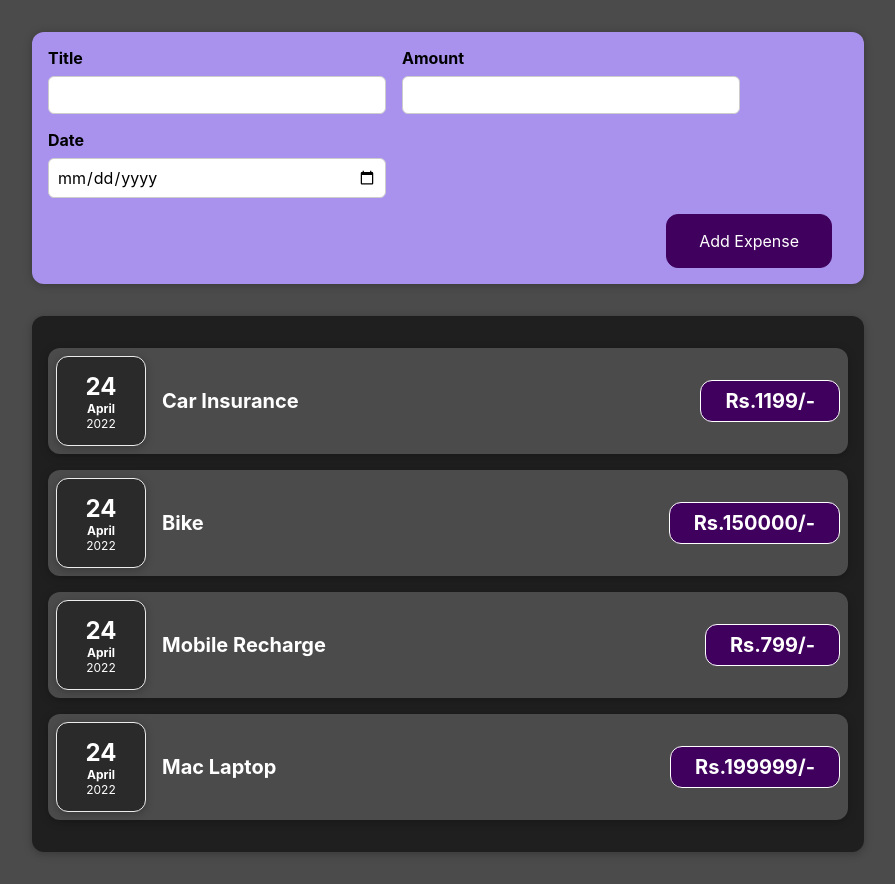
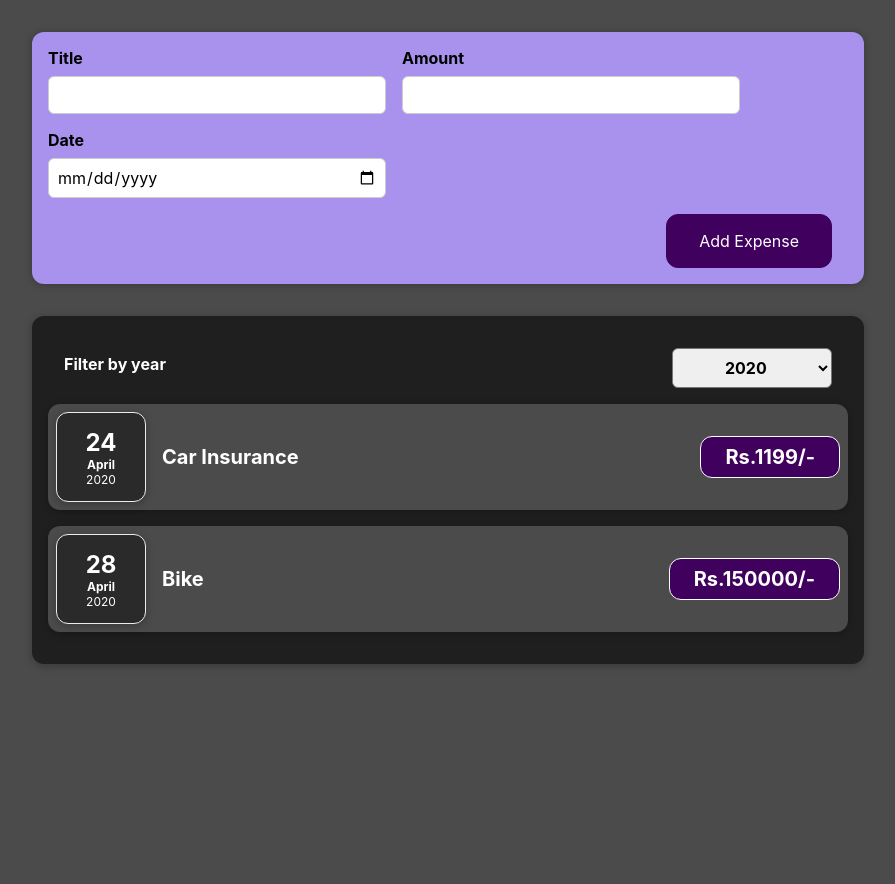
Before and after one commit to kumarmeet/REACT-APP, a React (Create React App) app: page / in a window 1280 px wide. Shown: the whole page, without its empty margins (192-1087 px from the left). After the commit the page ends 800 px from the top, so only its background shows below. Built offline with nearby package versions, Linux system fonts and the light colour scheme.

Commit message:
added ExpenseFilter component and add functionality to filter the expenses by its year and render them

```diff
--- a/src/App.js
+++ b/src/App.js
@@ -1,4 +1,4 @@
-import React from "react";
+import React, { useState } from "react";
 
 import moment from "moment";
 import { v4 as uuid } from "uuid";
@@ -7,40 +7,41 @@
 import Expenses from "./components/Expenses/Expenses";
 import NewExpense from "./components/NewExpense/NewExpense";
 
-const App = () => {
-  const expenses = [
+const DUMMY_EXPENSES = [
   {
     id: uuid(),
     title: "Car Insurance",
     amount: 1199,
-      date: moment().format("YYYY MMMM D"),
+    date: moment("2020-04-24").format("YYYY MMMM D"),
   },
 
   {
     id: uuid(),
     title: "Bike",
     amount: 150000,
-      date: moment().format("YYYY MMMM D"),
+    date: moment("2020-04-28").format("YYYY MMMM D"),
   },
 
   {
     id: uuid(),
     title: "Mobile Recharge",
     amount: 799,
-      date: moment().format("YYYY MMMM D"),
+    date: moment("2021-08-14").format("YYYY MMMM D"),
   },
 
   {
     id: uuid(),
     title: "Mac Laptop",
     amount: 199999,
-      date: moment().format("YYYY MMMM D"),
+    date: moment("2021-08-14").format("YYYY MMMM D"),
   },
 ];
 
+const App = () => {
+  const [expenses, setExpenses] = useState(DUMMY_EXPENSES);
+
   const addExpenseHandler = (expenseData) => {
-    console.log(expenseData);
-    expenses.push(expenseData);
+    setExpenses((prevExpenses) => [expenseData, ...prevExpenses]);
   };
 
   return (
--- a/src/components/Expenses/Expenses.js
+++ b/src/components/Expenses/Expenses.js
@@ -1,15 +1,33 @@
-import React from "react";
+import React, { useState } from "react";
 
 import Card from "../UI/Card";
+import ExpensesFilter from "./ExpensesFilter";
 import ExpenseItem from "./ExpenseItem";
 
 const Expenses = (props) => {
+  const [filteredYear, setFilteredYear] = useState("2020");
+
+  const filterChangeHandler = (selectedYear) => {
+    setFilteredYear(selectedYear);
+  };
+
+  const filteredExpenses = props.expense.filter((expense) => {
+    return filteredYear === expense.date.split(" ")[0]; //get only year
+  });
+
   return (
-    <Card className="expenses">
-      {props.expense.map((value) => {
-        return <ExpenseItem expenseItems={value} key={value.id} />;
-      })}
-    </Card>
+    <div>
+      <Card className="expenses">
+        <ExpensesFilter
+          onSelected={filteredYear}
+          onChangeFilter={filterChangeHandler}
+        />
+
+        {filteredExpenses.map((value) => {
+          return <ExpenseItem expenseItems={value} key={value.id} />;
+        })}
+      </Card>
+    </div>
   );
 };
 
--- /dev/null
+++ b/src/components/Expenses/ExpensesFilter.css
@@ -0,0 +1,24 @@
+.expenses-filter {
+  color: white;
+  padding: 0 1rem;
+}
+
+.expenses-filter__control {
+  display: flex;
+  width: 100%;
+  align-items: center;
+  justify-content: space-between;
+  margin: 1rem 0;
+}
+
+.expenses-filter label {
+  font-weight: bold;
+  margin-bottom: 0.5rem;
+}
+
+.expenses-filter select {
+  font: inherit;
+  padding: 0.5rem 3rem;
+  font-weight: bold;
+  border-radius: 6px;
+}
--- /dev/null
+++ b/src/components/Expenses/ExpensesFilter.js
@@ -0,0 +1,27 @@
+import React, { useState } from "react";
+
+import "./ExpensesFilter.css";
+
+const ExpensesFilter = (props) => {
+  const [] = useState("");
+
+  const dropDownChangleHandler = (event) => {
+    props.onChangeFilter(event.target.value);
+  };
+
+  return (
+    <div className="expenses-filter">
+      <div className="expenses-filter__control">
+        <label>Filter by year</label>
+        <select value={props.onSelected} onChange={dropDownChangleHandler}>
+          <option value="2023">2023</option>
+          <option value="2022">2022</option>
+          <option value="2021">2021</option>
+          <option value="2020">2020</option>
+        </select>
+      </div>
+    </div>
+  );
+};
+
+export default ExpensesFilter;
--- a/src/components/NewExpense/ExpenseForm.js
+++ b/src/components/NewExpense/ExpenseForm.js
@@ -29,7 +29,7 @@
       id: uuid(),
       title: enteredTitle,
       amount: enteredAmount,
-      date: moment(enteredDate).format("DD MMMM YYYY"),
+      date: moment(enteredDate).format("YYYY MMMM D"),
     };
 
     props.onSaveExpenseData(expenseData);
```
Lines whose indentation alone changed are shown as unchanged.
